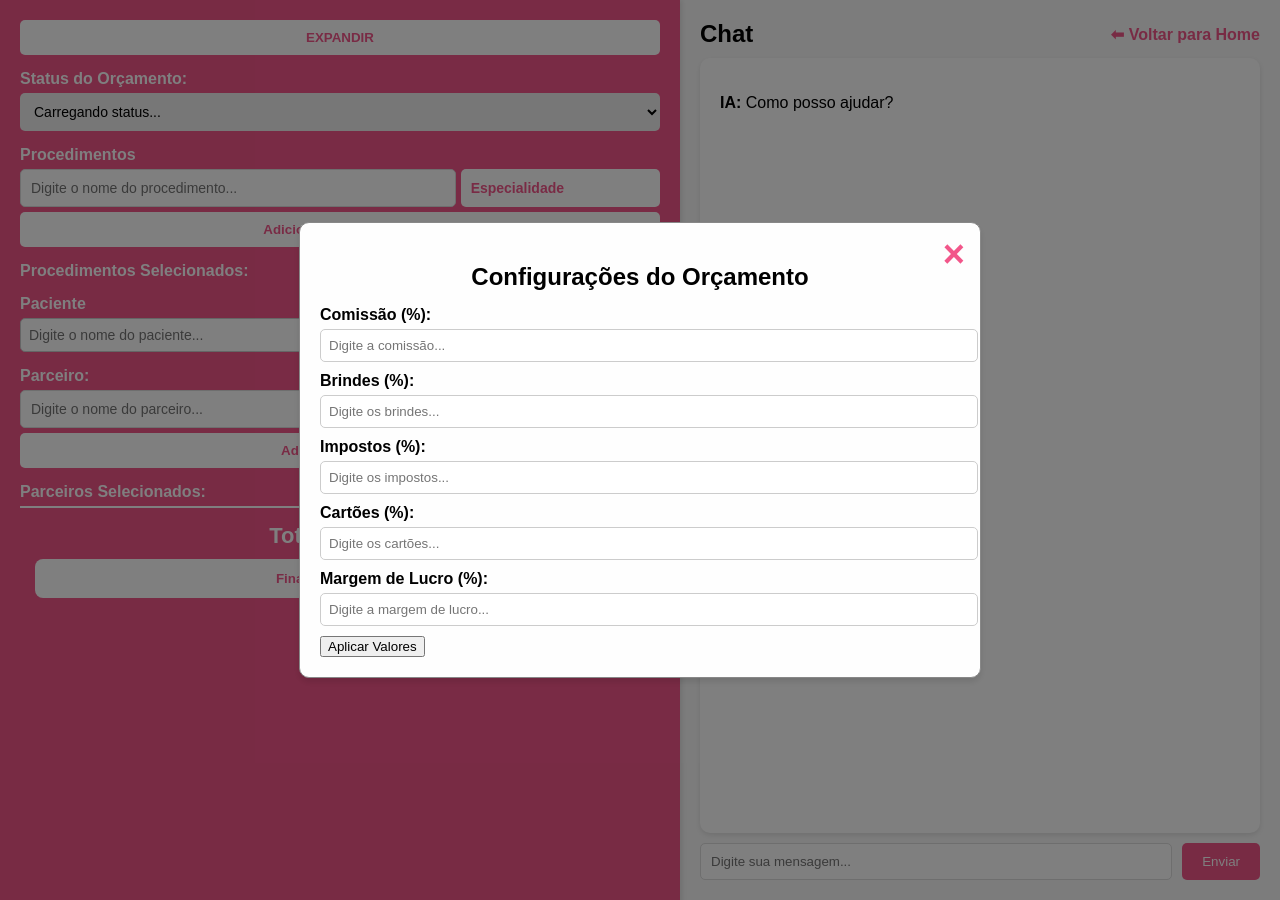
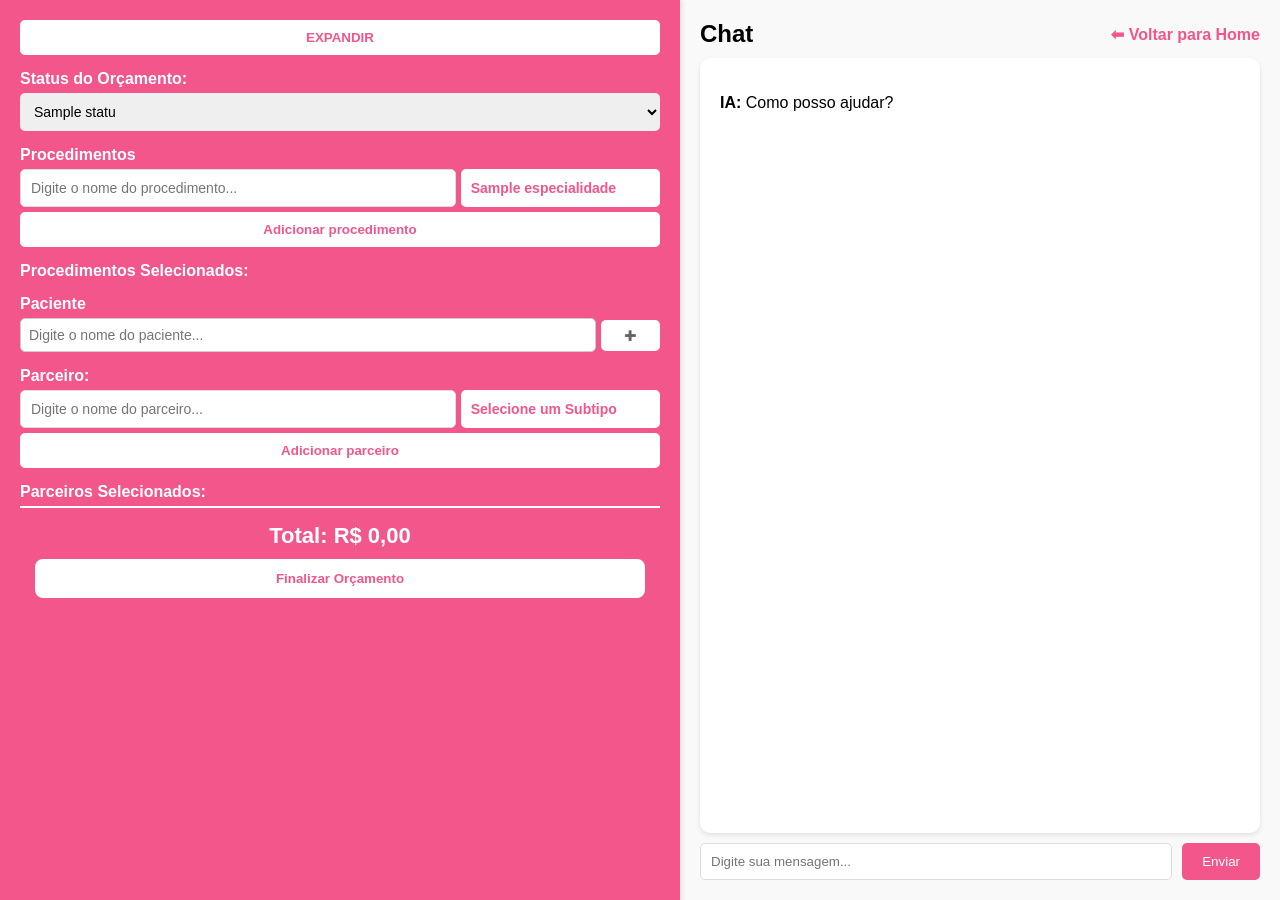
Before and after one commit to InteligenciaPulse/Sistema-Pulse, a Django app: template djangoapp/cadastro/templates/cadastro/criar_orcamento.html in a window 1280 px wide. Run offline with Django 5.2, Linux system fonts and the light colour scheme; the template is opened without the code that fills it: most values are stand-ins (such as "Sample title", 1, 10 or a date in 2020).

Commit message:
Modificado a forma de buscar status e especialidade. Essas informações já estão vindo do back, sem precisar de requisições extras.

```diff
--- a/djangoapp/cadastro/static/cadastro/css/criar_orcamento_style.css
+++ b/djangoapp/cadastro/static/cadastro/css/criar_orcamento_style.css
@@ -765,10 +765,11 @@ body {
   display: none;
   position: fixed;
   z-index: 1000;
-  left: 0;
-  top: 0;
+  left: 50%;
+  top: 50%;
+  transform: translate(-50%, -50%);
   width: 100%;
-  height: 100%;
+  height: auto;
   background-color: rgba(0, 0, 0, 0.5);
   display: flex;
   justify-content: center;
--- a/djangoapp/cadastro/static/cadastro/js/criar_orcamento_script.js
+++ b/djangoapp/cadastro/static/cadastro/js/criar_orcamento_script.js
@@ -728,12 +728,12 @@ document.addEventListener("DOMContentLoaded", function () {
     const dropdown = document.getElementById("sugestoes-procedimentos");
     const listaProcedimentos = document.getElementById("procedimentos-list");
 
-    const specialtySelect = document.createElement("select");
-    specialtySelect.id = "specialty-select";
-    specialtySelect.innerHTML = `<option value="">Especialidade</option>`;
-    procedimentosSpecialtyDiv.appendChild(specialtySelect);
+    const specialtySelect = document.getElementById("specialty-select");
+    // specialtySelect.id = "specialty-select";
+    // specialtySelect.innerHTML = `<option value="">Especialidade</option>`;
+    // procedimentosSpecialtyDiv.appendChild(specialtySelect);
 
-    buscarEspecialidades(specialtySelect);
+    // buscarEspecialidades(specialtySelect);
 
     inputProcedimentos.addEventListener("input", function () {
         buscarProcedimentos(dropdown, inputProcedimentos, specialtySelect.value);
@@ -817,5 +817,5 @@ function aplicarValores() {
     fecharModal();
 }
 
-// document.querySelector("button-config").addEventListener("click", abrirModal);
+document.querySelector("button-config").addEventListener("click", abrirModal);
 // -------------------------------------------------------------------------------------------------------------
--- a/djangoapp/cadastro/static/cadastro/js/orcamento_util.js
+++ b/djangoapp/cadastro/static/cadastro/js/orcamento_util.js
@@ -147,41 +147,41 @@ function adicionarProdutoBy(produtosContainer, parceiroId, nomeParceiro, subtota
 }
 
 // ---------------------------------------- BUSCAR STATUS --------------------------------------------------
-document.addEventListener("DOMContentLoaded", function () {
-    fetch("/buscar_status/")
-        .then(response => response.json())
-        .then(data => {
-            const statusSelect = document.getElementById("status");
-            statusSelect.innerHTML = "";
+// document.addEventListener("DOMContentLoaded", function () {
+//     fetch("/buscar_status/")
+//         .then(response => response.json())
+//         .then(data => {
+//             const statusSelect = document.getElementById("status");
+//             statusSelect.innerHTML = "";
 
-            data.status.forEach(status => {
-                let option = document.createElement("option");
-                option.value = status.id;
-                option.textContent = status.nome;
-                statusSelect.appendChild(option);
-            });
+//             data.status.forEach(status => {
+//                 let option = document.createElement("option");
+//                 option.value = status.id;
+//                 option.textContent = status.nome;
+//                 statusSelect.appendChild(option);
+//             });
 
-            if (statusSelect.hasAttribute("data-status-atual")) {
-                selecionarStatusAtual();
-            }
-        })
-        .catch(error => console.error("Erro ao carregar status:", error));
-});
+//             if (statusSelect.hasAttribute("data-status-atual")) {
+//                 selecionarStatusAtual();
+//             }
+//         })
+//         .catch(error => console.error("Erro ao carregar status:", error));
+// });
 
 // -------------------------------------- BUSCAR ESPECIALIDADES ---------------------------------------------
-function buscarEspecialidades(specialtySelect){
-    fetch("/buscar_especialidades/")
-    .then(response => response.json())
-    .then(especialidades => {
-      especialidades.forEach(especialidade => {
-          let option = document.createElement("option");
-          option.value = especialidade.id;
-          option.textContent = especialidade.nome;
-          specialtySelect.appendChild(option);
-      });
-    })
-    .catch(error => console.error("Erro ao buscar especialidades:", error));
-  }
+// function buscarEspecialidades(specialtySelect){
+//     fetch("/buscar_especialidades/")
+//     .then(response => response.json())
+//     .then(especialidades => {
+//       especialidades.forEach(especialidade => {
+//           let option = document.createElement("option");
+//           option.value = especialidade.id;
+//           option.textContent = especialidade.nome;
+//           specialtySelect.appendChild(option);
+//       });
+//     })
+//     .catch(error => console.error("Erro ao buscar especialidades:", error));
+//   }
 
   // -------------------------------------- BUSCAR PROCEDIMENTOS ---------------------------------------------
 function buscarProcedimentos(dropdown, inputProcedimentos, especialidadeSelecionada){
--- a/djangoapp/cadastro/templates/cadastro/criar_orcamento.html
+++ b/djangoapp/cadastro/templates/cadastro/criar_orcamento.html
@@ -21,7 +21,11 @@
                 <div class="status-container">
                     <label for="status">Status do Orçamento:</label>
                     <select id="status" name="status">
-                        <option value="">Carregando status...</option>
+                        {% for status in status_list %}
+                            <option value="{{ status.id }}">
+                                {{ status.nome }}
+                            </option>
+                        {% endfor %}
                     </select>
                 </div>
 
@@ -29,6 +33,13 @@
                     <label for="procedimentos">Procedimentos</label>
                     <div id="procedimentos-specialty">
                         <input type="text" id="procedimentos" placeholder="Digite o nome do procedimento...">
+                        <select id="specialty-select" name="specialty">
+                            {% for especialidade in especialidade_list %}
+                                <option value="{{ especialidade.id }}">
+                                    {{ especialidade.nome }}
+                                </option>
+                            {% endfor %}
+                        </select>
                     </div>
                     <div id="sugestoes-procedimentos" class="dropdown"></div>
                     <button id= "filter-procedimentos-add-button" onclick="adicionarProcedimentos()">Adicionar procedimento</button>
@@ -91,7 +102,7 @@
     </div>
 
     <!-- Modal para Cadastro de Paciente -->
-    <div id="modal-paciente" class="modal">
+    <div id="modal-paciente" class="modal" style="display: none;">
         <div class="modal-content">
             <span class="close">&times;</span>
             <h2>Adicionar Paciente</h2>
@@ -184,7 +195,7 @@
     </div>
 
     <!-- Modal de Configuração -->
-    <div id="modal-configuracao" class="modal">
+    <div id="modal-configuracao" class="modal" style="display: none;">
         <div class="modal-content">
             <span class="close" onclick="fecharModal()">&times;</span>
             <h2>Configurações do Orçamento</h2>
```
Also changed, not shown: djangoapp/cadastro/views.py (+9 -1 lines).
